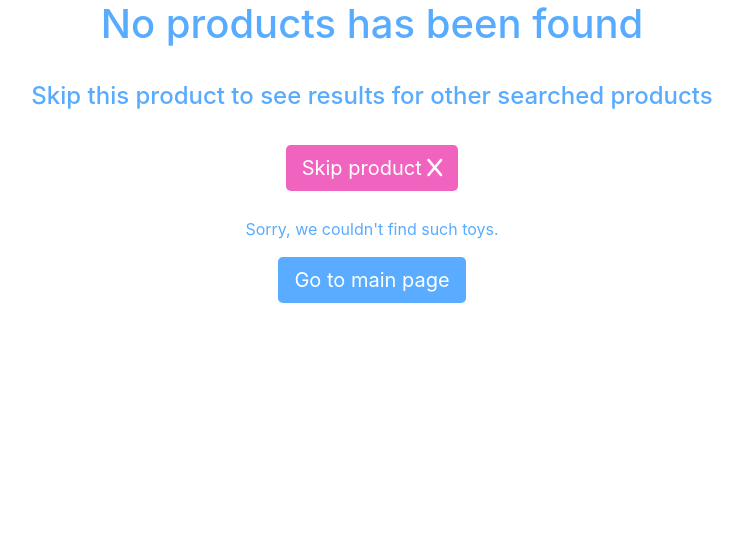
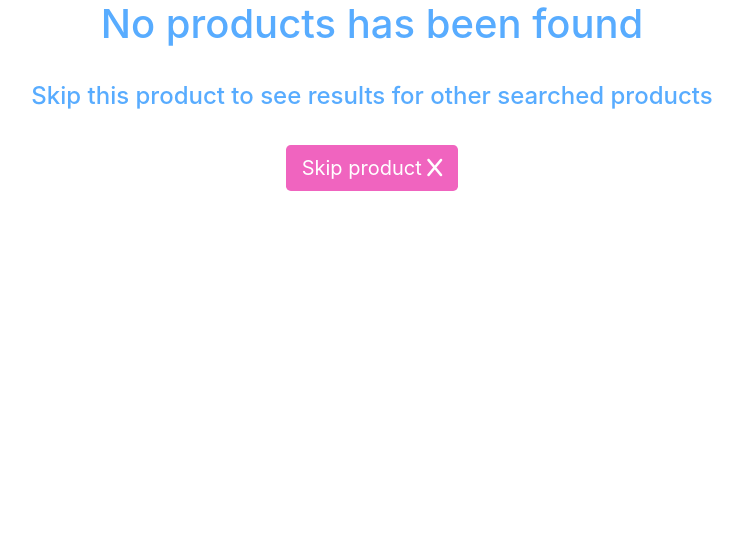
Before and after one commit to jopajak/Online-Toys-Shopping, a Flask app: template app/templates/product_results.html in a window 1280 px wide. Shown: the part 127-670 px from the top of the page, without its empty margins (268-1011 px from the left). Run offline with Flask 2, Linux system fonts and the light colour scheme; the template is opened without the code that fills it, so the values that code supplies are empty; parts of the project's set-up code (start-up, migrations or seed data) failed here and were passed over; some libraries are stand-ins or nearby versions.

Commit message:
unification (when nothing is found)

```diff
--- a/app/templates/product_results.html
+++ b/app/templates/product_results.html
@@ -63,11 +63,6 @@
                   </div>
              </div>
         {% endfor %}
-    {% else %}
-            <p style="margin-top: 2%">Sorry, we couldn't find such toys.</p>
-            <a href="{{ url_for('bp_home.home_get') }}">
-                <button class="btn btn-lg btn-product">Go to main page</button>
-            </a>
     {% endif %}
 </div>
 {%endblock%}
```
